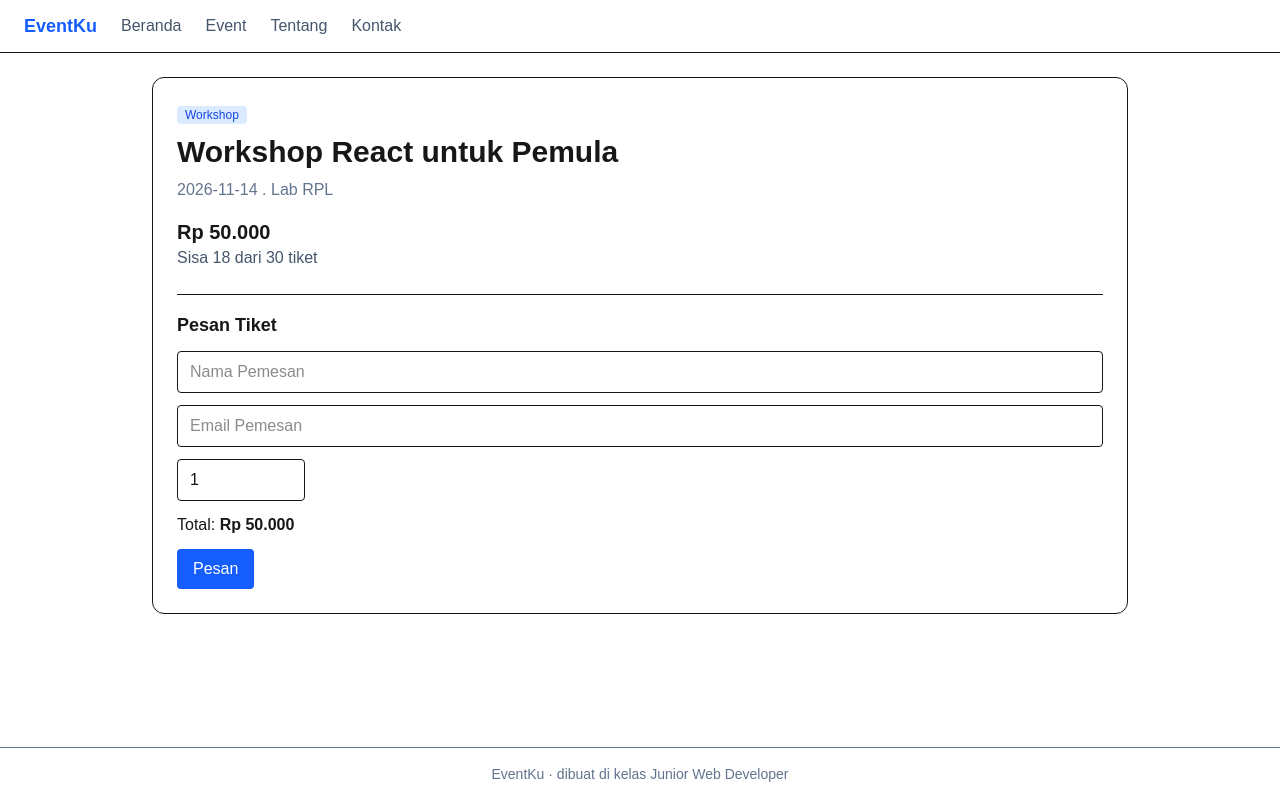
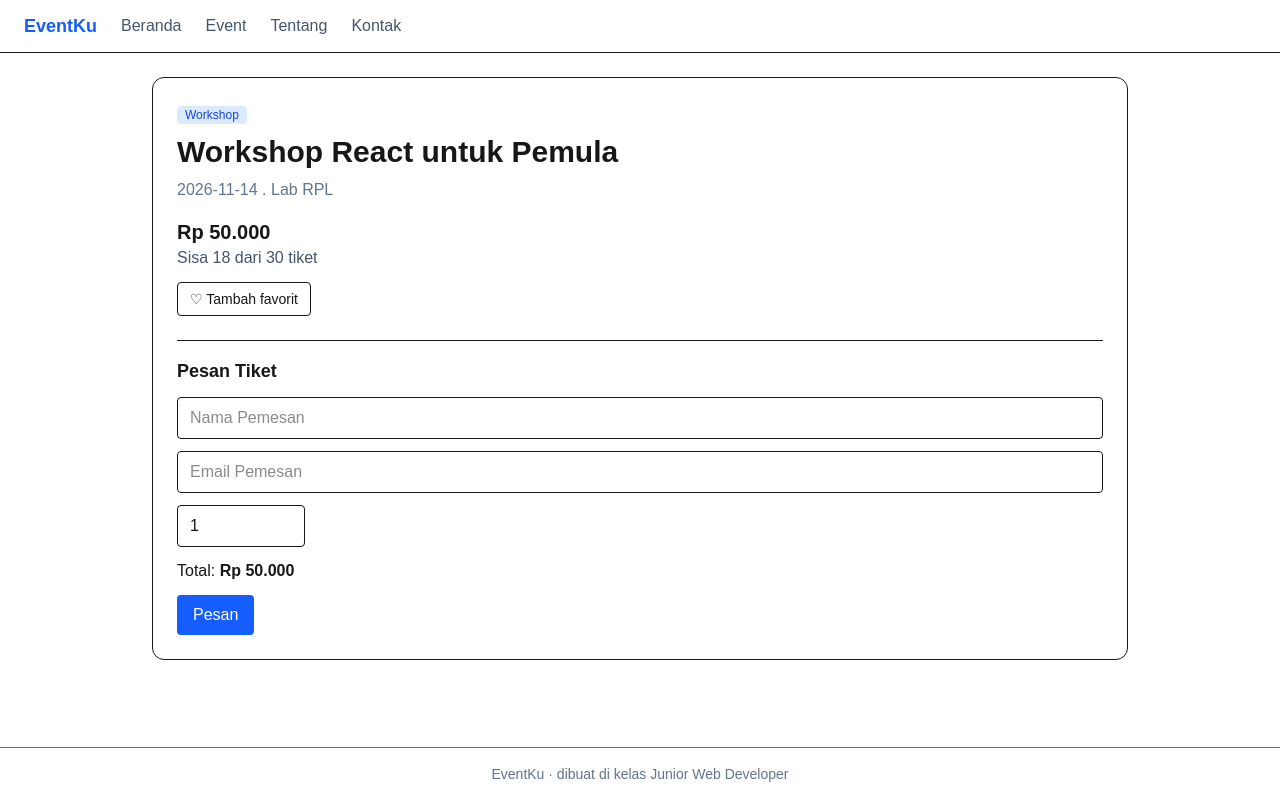
Before and after one commit to reirpl1/latihan-nextjs, a Next.js app: page /event/1 in a window 1280 px wide. Built offline with nearby package versions, Linux system fonts and the light colour scheme.

Commit message:
membuat komponen TombolFavorit, menggunakan localStorage, memeriksa hasil di devTools

```diff
--- a/app/event/[id]/page.tsx
+++ b/app/event/[id]/page.tsx
@@ -1,6 +1,7 @@
 import { notFound } from "next/navigation";
 import { events, rupiah } from "@/data/events";
 import FormPesan from "@/components/FormPesan";
+import TombolFavorit from "@/components/TombolFavorit";
 
 export default async function Detail({ params }: PageProps<"/event/[id]">) {
   const { id } = await params;
@@ -21,6 +22,7 @@ export default async function Detail({ params }: PageProps<"/event/[id]">) {
       <p className="text-slate-600">
         Sisa {sisa} dari {event.kuota} tiket
       </p>
+      <TombolFavorit id={event.id} />
       <FormPesan event={event} />
     </article>
   );
--- /dev/null
+++ b/components/TombolFavorit.tsx
@@ -0,0 +1,33 @@
+"use client";
+import { useEffect, useState } from "react";
+
+export default function TombolFavorit({ id }: { id: number }) {
+  const [favorit, setFavorit] = useState(false);
+
+  useEffect(() => {
+    const simpan: number[] = JSON.parse(
+      localStorage.getItem("favorit") ?? "[]",
+    );
+    // eslint-disable-next-line react-hooks/set-state-in-effect
+    setFavorit(simpan.includes(id));
+  }, [id]);
+
+  function ubah() {
+    const simpan: number[] = JSON.parse(
+      localStorage.getItem("favorit") ?? "[]",
+    );
+
+    const baru = simpan.includes(id)
+      ? simpan.filter((x) => x !== id)
+      : [...simpan, id];
+
+    localStorage.setItem("favorit", JSON.stringify(baru));
+    setFavorit(!favorit);
+  }
+
+  return (
+    <button onClick={ubah} className="mt-3 rounded border px-3 py-1.5 text-sm">
+      {favorit ? "♥ Favorit" : "♡ Tambah favorit"}
+    </button>
+  );
+}
```
